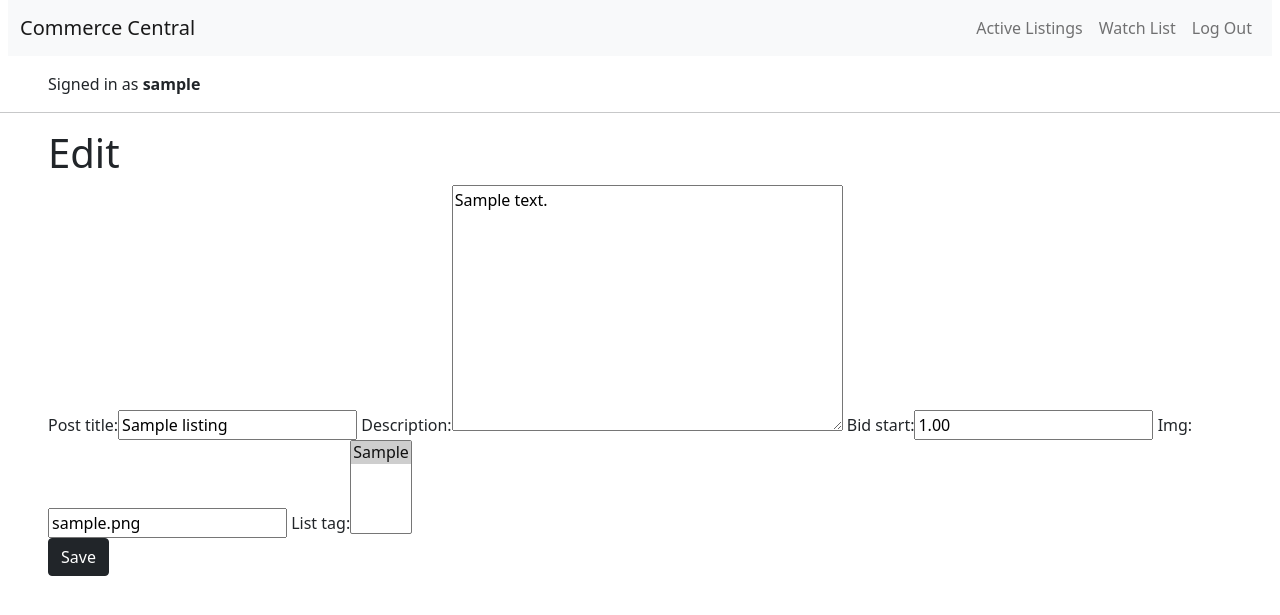
After one commit to malachi3keys/fake-ebay-commerce, a Django app: page /1/edit in a window 1280 px wide. The commit adds this page. Shown: the top 615 px of the page. Run offline with Django 3.2, Linux system fonts and the light colour scheme; a user stored in the database is signed in; tables that the repository leaves empty hold one stand-in row (values such as "Sample post").

Commit message:
create views for edit, new, and tags

```diff
--- a/auctions/models.py
+++ b/auctions/models.py
@@ -15,7 +15,7 @@ class Tag(models.Model):
 class Listing(models.Model):
     user = models.ForeignKey(User, on_delete=models.CASCADE, related_name="postuser")
     post_title = models.CharField(max_length=64)
-    description = models.CharField(max_length=500)
+    description = models.TextField(max_length=500)
     bid_start = models.DecimalField(max_digits=10, decimal_places=2)
     # img = models.ImageField
     img = models.URLField(max_length=200, blank=True)
--- a/auctions/static/auctions/styles.css
+++ b/auctions/static/auctions/styles.css
@@ -12,3 +12,7 @@
 #tags:hover {
     border: 1px solid darkgray ;
 }
+
+.comments {
+    display: inline;
+}
--- /dev/null
+++ b/auctions/templates/auctions/edit.html
@@ -0,0 +1,19 @@
+{% extends "auctions/layout.html" %}
+
+{% block title %}Edit Listing{% endblock %}
+
+{% block body %}
+    <h1>Edit</h1>
+
+    <form action="{% url 'edit' item.id %}" method="POST">
+        {% csrf_token %}
+
+            {{ form }}
+
+
+        <div class="">
+            <button class="btn btn-dark" type="submit">Save</button>
+        </div>
+    </form>
+
+{% endblock %}
--- a/auctions/templates/auctions/layout.html
+++ b/auctions/templates/auctions/layout.html
@@ -39,7 +39,6 @@
             </div>
         </nav>
 
-        <!-- <h1>Auctions</h1> -->
         <div class="mx-5 my-3">
             {% if user.is_authenticated %}
                 Signed in as <strong>{{ user.username }}</strong>
--- a/auctions/urls.py
+++ b/auctions/urls.py
@@ -7,5 +7,8 @@ urlpatterns = [
     path("logout", views.logout_view, name="logout"),
     path("register", views.register, name="register"),
     path("watchlist", views.watchlist, name="watchlist"),
+    path("tags/<str:tag_name>", views.tags, name="tags"),
+    path("new", views.new, name="new"),
     path("<int:list_id>", views.list_item, name="list_item"),
+    path("<int:list_id>/edit", views.edit, name="edit"),
 ]
--- a/auctions/views.py
+++ b/auctions/views.py
@@ -2,11 +2,19 @@ from django.contrib.auth import authenticate, login, logout
 from django.contrib.auth.decorators import login_required
 from django.db import IntegrityError
 from django.shortcuts import redirect, render
-from .models import Bid, Comment, Listing, Tag, User,  Watchlist
+from django import forms
+from .models import Bid, Comment, Listing, Tag, User, Watchlist
+
+class ListingForm(forms.ModelForm):
+    class Meta:
+        model = Listing
+        fields = ["post_title", "description","bid_start", "img", "list_tag"]
 
 
 def index(request):
     auction_items = Listing.objects.all()
+    # how to organize bids? want to show current bid but hard to track/line up
+    # when not in same order and multiple bids
     return render(request, "auctions/index.html", {
         "items": auction_items
     })
@@ -73,8 +81,28 @@ def list_item(request, list_id):
         return redirect("index")
 
     else:
+        item = Listing.objects.get(pk=list_id)
+        comments = Comment.objects.filter(listing=list_id)
+        bids = Bid.objects.filter(listing=list_id)
+        top_bid = bids.last()
+
+        if top_bid is None:
+            top_bid = item.bid_start
+
+        user_check = request.user.username
+
+        if user_check is not None and user_check == item.user:
+            canedit = True
+        else:
+            canedit = False
+
         return render(request, "auctions/listing.html", {
-            "item": Listing.objects.get(pk=list_id)
+            "item": item,
+            "bids": bids,
+            "top": top_bid,
+            "comments": comments,
+            "id": list_id,
+            "editor": canedit,
         })
 
 
@@ -93,3 +121,67 @@ def watchlist(request):
         "faves": faves,
         "id": watcher_id
     })
+
+
+def tags(request, tag_name):
+    # check that there is a tag with that name
+    try:
+        tag_id = Tag.objects.get(post_tag=tag_name)
+    except Tag.DoesNotExist:
+        tag_id = None
+
+    #if the tag exists, try to find listings with that tag
+    if tag_id:
+        try:
+            listings = Listing.objects.filter(list_tag=tag_id)
+        except Listing.DoesNotExist:
+            listings = None
+    else:
+        listings = None
+
+    return render(request, "auctions/tags.html", {
+        "tag": tag_name,
+        "listings": listings,
+        "id": tag_id
+    })
+
+
+@login_required(login_url="login")
+def edit(request, list_id):
+    item = Listing.objects.get(pk=list_id)
+    #edit button from listing, prepopulated w/listing info
+    if request.method =='GET':
+        f = ListingForm(instance=item)
+
+        return render(request, "auctions/edit.html", {
+            "form": f,
+            "item": item
+        })
+
+    #when save button pressed, save listing & redirect to listing
+    elif request.method == 'POST':
+        f = ListingForm(request.POST, instance=item)
+
+        if f.is_valid():
+            f.save()
+            return redirect('list_item', list_id)
+
+
+@login_required(login_url="login")
+def new(request):
+    if request.method =='GET':
+        f = ListingForm()
+
+        return render(request, "auctions/new.html", {
+            "form": f
+        })
+
+    #when save button pressed, save listing & redirect to listing
+    elif request.method == 'POST':
+        f = ListingForm(request.POST)
+
+        if f.is_valid():
+            #check for duplicates and make post_title unique in models?
+            f.save()
+            newest = Listing.objects.count()
+            return redirect('list_item', newest)
```
Also changed, not shown: auctions/templates/auctions/index.html (+9 -9 lines), auctions/templates/auctions/listing.html (+36 -9 lines), auctions/templates/auctions/new.html (added, +30 -0 lines), auctions/templates/auctions/tags.html (added, +49 -0 lines), auctions/templates/auctions/watchlist.html (+9 -9 lines), auctions/migrations/0008_alter_listing_description.py (added).
